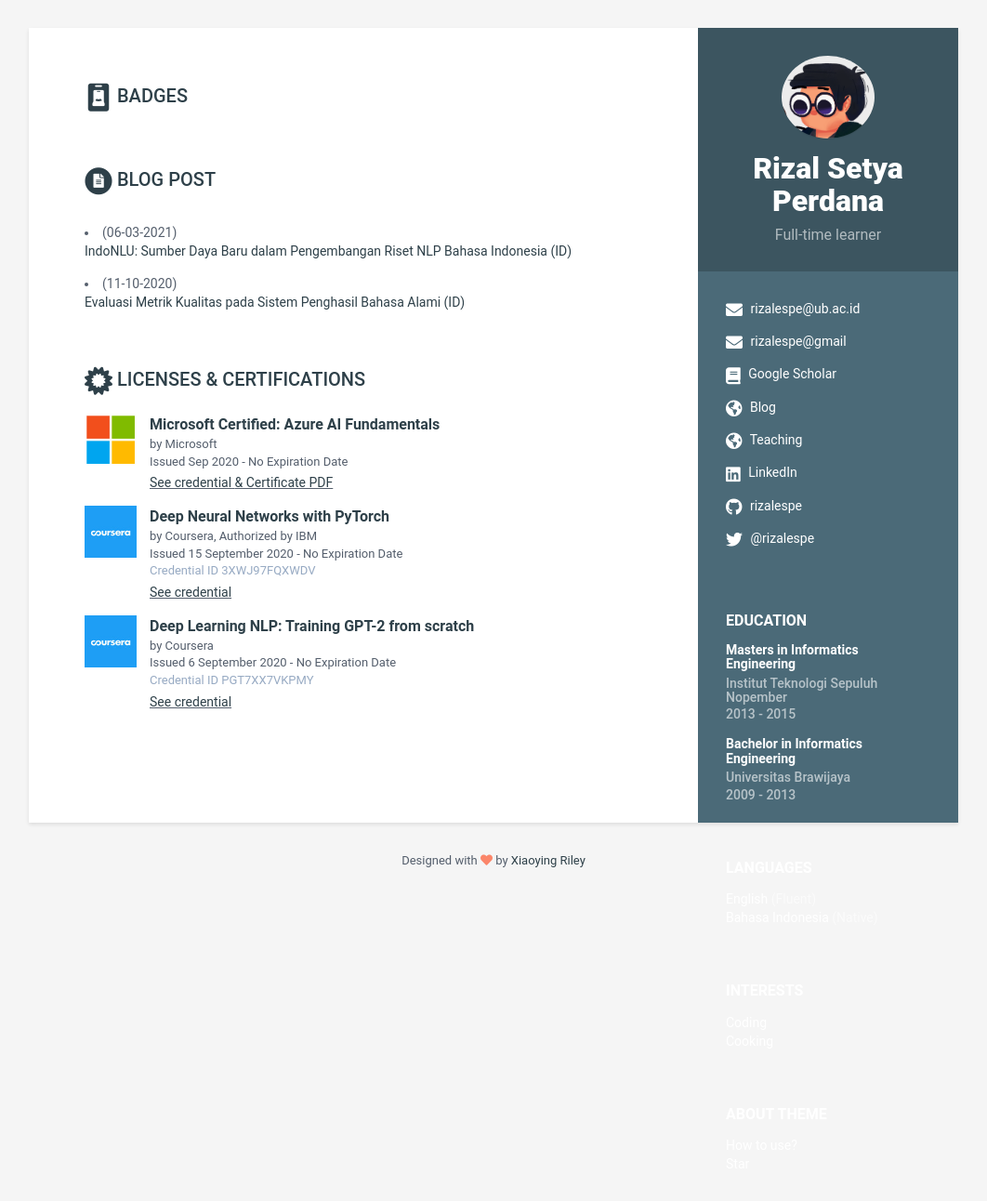
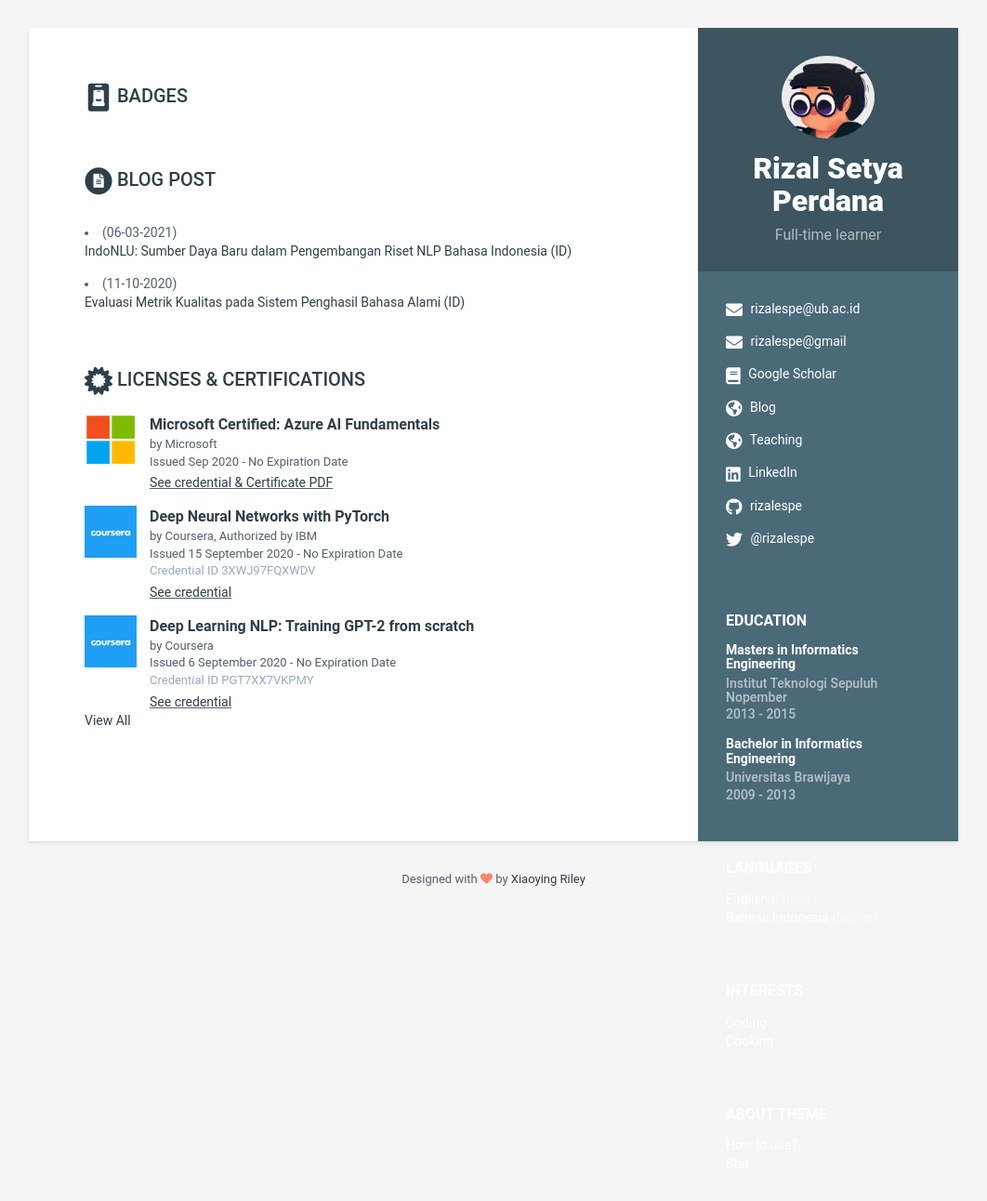
Before and after one commit to rizalespe/rizalespe.github.io, a Jekyll site: the page built from index.html, in a window 1280 px wide. Shown: the whole page at 93% size, without its empty margins (109-1171 px from the left). Built offline with Jekyll 4.4.1, drawn with Linux system fonts in a browser that asks for light colours; a script that is not in the unit is left out.

Commit message:
Update certification.html

```diff
--- a/_includes/certification.html
+++ b/_includes/certification.html
@@ -55,5 +55,6 @@
     </div>
   {% endfor %}
 
+  <a href="/licences_certifications.html">View All</a>
 </section><!--//section-->
 {% endif %}
```
